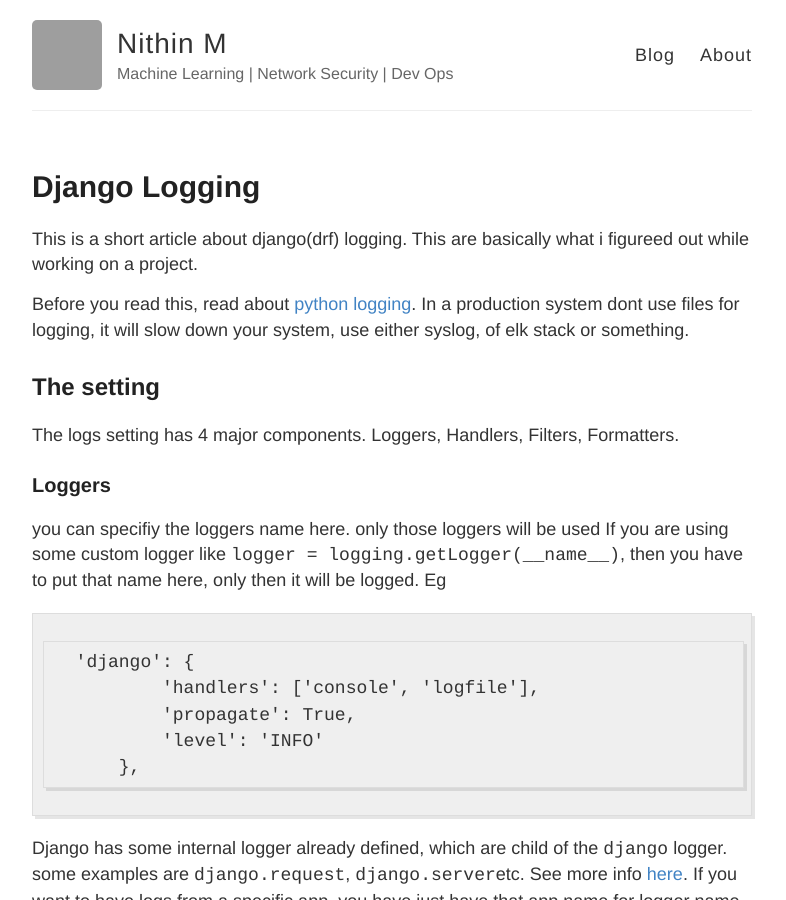
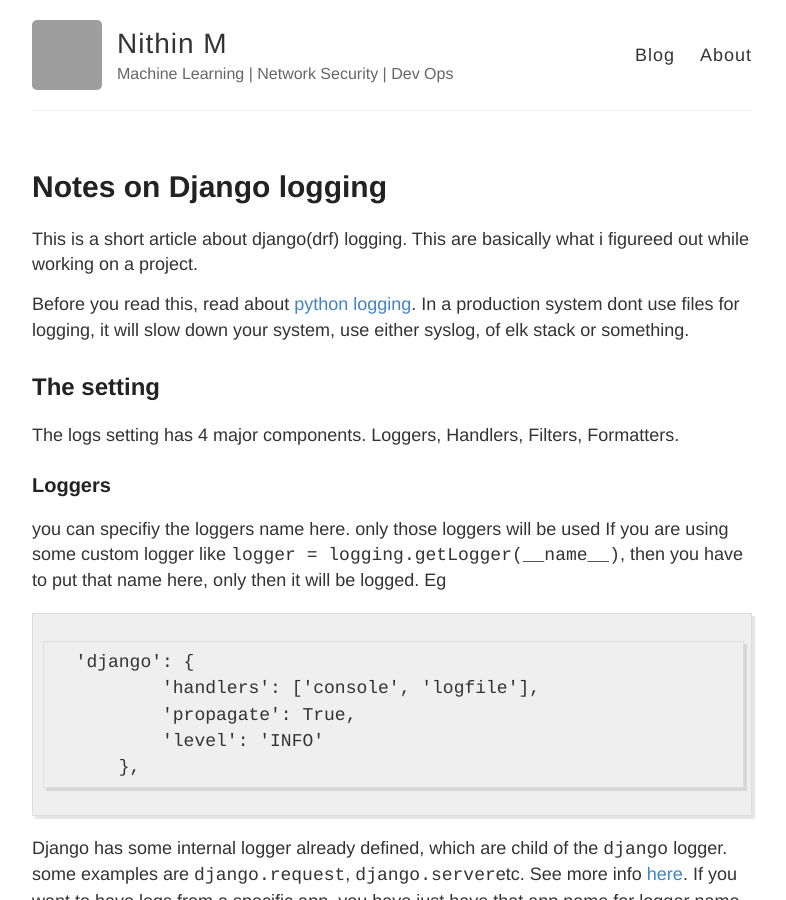
Before and after one commit to nithinmurali/blog, a Jekyll site: the page built from _posts/2019-01-25-Django-Logging.md, in a window 1280 px wide and 900 px high. Shown: the whole window, without its empty margins (248-1034 px from the left). Built offline with Jekyll 4.4.1, drawn with Linux system fonts in a browser that asks for light colours; our own code applies the rules of GitHub Pages for plain Markdown files; comment, search, counter and statistics services are not loaded; grey boxes are pictures that could not be loaded.

Commit message:
Update 2019-01-25-Django-Logging.md

```diff
--- a/_posts/2019-01-25-Django-Logging.md
+++ b/_posts/2019-01-25-Django-Logging.md
@@ -1,3 +1,8 @@
+---
+layout: post
+title: Notes on Django logging
+---
+
 This is a short article about django(drf) logging. This are basically what i figureed out while working on a project.
 
 Before you read this, read about [python logging](https://medium.com/@imnmfotmal/logging-in-python-for-library-6e13b37b1930). In a production system dont use files for logging, it will slow down your system, use either syslog, of elk stack or something.
```
